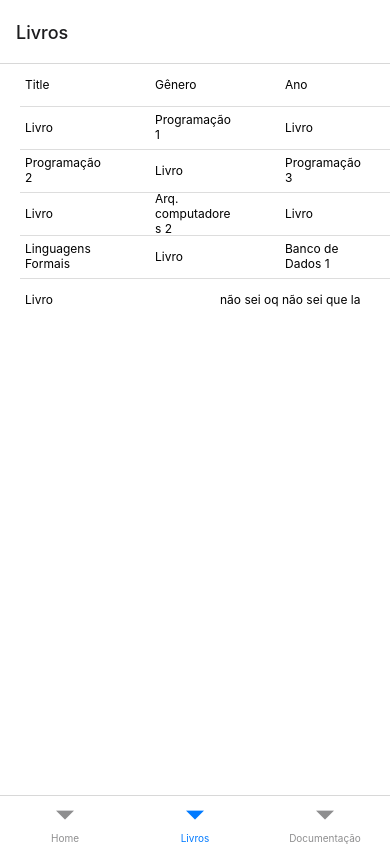
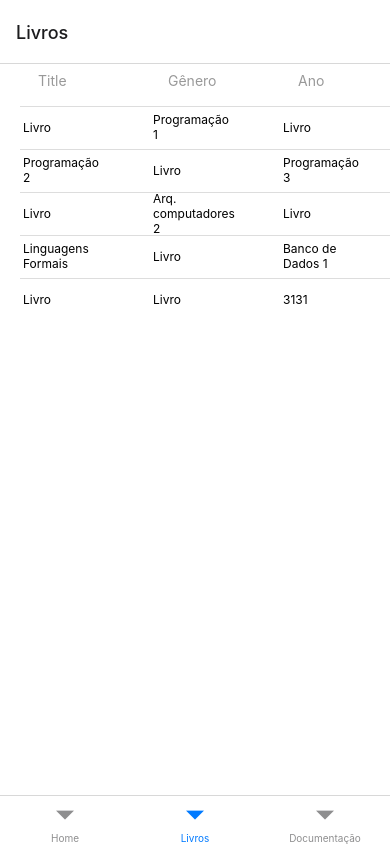
Before and after one commit to isadoravrx/projeto_4_mobile, a React Native app in the folder StickerSmash/: screen /Livros in a window 390 px wide. Built offline with nearby package versions, Linux system fonts and the light colour scheme.

Commit message:
nome cinzinha

```diff
--- a/StickerSmash/BooksMenu.js
+++ b/StickerSmash/BooksMenu.js
@@ -10,19 +10,19 @@ import {
 
 const DATA = [
   {
-    id: 'titulo',
+    id: 'head',
     title: 'Title',
   },
   {
-    id: 'genero',
+    id: 'head',
     title: 'Gênero',
   },
   {
-    id: 'ano',
+    id: 'head',
     title: 'Ano',
   },
   {
-    id: 'titulo 1',
+    id: 'titulo',
     title: 'Livro',
   },
   {
@@ -30,11 +30,11 @@ const DATA = [
     title: 'Programação 1',
   },
   {
-    id: 'titulo 2',
+    id: 'ano',
     title: 'Livro',
   },
   {
-    id: 'categoria 2',
+    id: 'titulo',
     title: 'Programação 2',
   },
   {
@@ -42,11 +42,11 @@ const DATA = [
     title: 'Livro',
   },
   {
-    id: 'categoria 3',
+    id: 'ano',
     title: 'Programação 3',
   },
   {
-    id: 'titulo 4',
+    id: 'titulo',
     title: 'Livro',
   },
   {
@@ -54,11 +54,11 @@ const DATA = [
     title: 'Arq. computadores 2',
   },
   {
-    id: 'titulo 5',
+    id: 'ano',
     title: 'Livro',
   },
   {
-    id: 'categoria 5',
+    id: 'titulo',
     title: 'Linguagens Formais',
   },
   {
@@ -66,29 +66,38 @@ const DATA = [
     title: 'Livro',
   },
   {
-    id: 'categoria 6',
+    id: 'ano',
     title: 'Banco de Dados 1',
+  },
+  {
+    id: 'titulo',
+    title: 'Livro',
   },
   {
     id: 'titulo 7',
     title: 'Livro',
   },
   {
-    id: 'titulo 7',
-    title: 'não sei oq não sei que la',
+    id: 'ano',
+    title: '3131',
   },
 ];
-
-const Item = ({title}) => (
-  <View style={styles.item}>
-    <Text style={styles.title}>{title}</Text>
-  </View>
-);
 
 const Separator = () => (
   <View style={styles.separator} />
 );
 
+const renderItem = ({ item }) => {
+  // Define o estilo condicionalmente
+  const textStyle = item.id === 'head' ? styles.header : styles.title;
+  // const anoStyle = item.id === 'ano' ? styles.contain : styles.title;
+
+  return (
+    <View style={styles.item}>
+      <Text style={textStyle}>{item.title}</Text>
+    </View>
+  );
+};
 
 const App = () => {
   return (
@@ -97,7 +106,7 @@ const App = () => {
         numColumns= {3}
         ItemSeparatorComponent = {Separator}
         data={DATA}
-        renderItem={({item}) => <Item title={item.title} />}
+        renderItem={renderItem}
         keyExtractor={item => item.id}
       />
     </SafeAreaView>
@@ -105,6 +114,7 @@ const App = () => {
 };
 
 const styles = StyleSheet.create({
+
   container: {
     flex: 1,
     marginTop: StatusBar.currentHeight || 0,
@@ -114,12 +124,25 @@ const styles = StyleSheet.create({
     backgroundColor: '#fff',
     marginHorizontal: 15,
     marginBottom: 2,
-    padding: 10,
+    padding: 8,
+    height: 40,
+    flexGrow: 1,
+    flexBasis: 0,
+    justifyContent: 'center',
+    textAlign: 'center'
+  },
+
+  header: {
+    color: '#999',
+    marginHorizontal: 15,
+    marginBottom: 2,
+    fontSize: 14,
     height: 40,
     flexGrow: 1,
     flexBasis: 0,
     justifyContent: 'center'
   },
+
   title: {
     fontSize: 12,
   },
```
